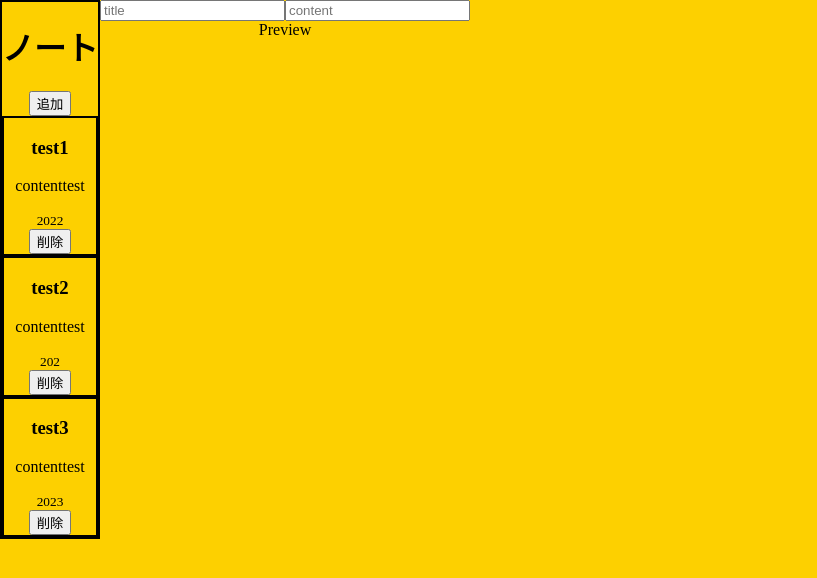
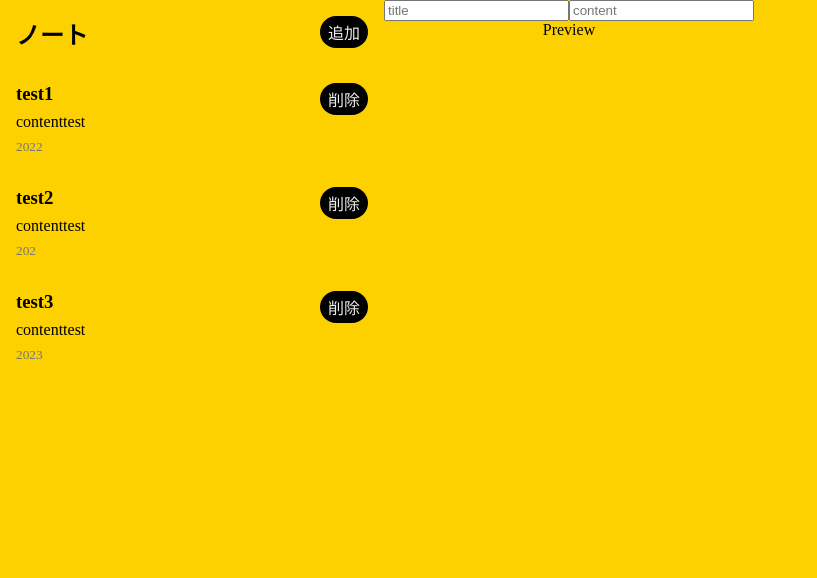
Before and after one commit to kentem-hi-murota/ReactTraining, a React (Vite) app: page / in a window 1280 px wide. Shown: the top 578 px of the page, without its empty margins (0-817 px from the left). Built offline with nearby package versions, Linux system fonts and the light colour scheme; no server answers; the HTML template or start-up script is replaced by a standard one.

Commit message:
ノートリストのスタイリング

```diff
--- a/src/Components/Note/Components/NoteList/NoteList.tsx
+++ b/src/Components/Note/Components/NoteList/NoteList.tsx
@@ -6,41 +6,112 @@ const NoteList = () => {
       title: 'test1',
       content: 'contenttest',
       editedTime: '2022',
+      isSelected: false,
     },
     {
       title: 'test2',
       content: 'contenttest',
       editedTime: '202',
+      isSelected: false,
     },
     {
       title: 'test3',
       content: 'contenttest',
       editedTime: '2023',
+      isSelected: false,
     },
   ];
 
   return (
-    <div css={tmpStyle}>
+    <div css={sideBarStyle}>
+      <section css={sideBarHeadStyle}>
         <h1>ノート</h1>
-      <button>追加</button>
+        <button css={buttonStyle}>追加</button>
+      </section>
+      <ul css={listStyle}>
         {NoteExample.map((note) => {
           return (
-          <div key={note.title} css={tmpStyle}>
+            <li key={note.title} className={note.isSelected ? 'isSelected' : ''}>
               <div>
-              <h3>{note.title}</h3>
-              <p>{note.content}</p>
-              <small>{note.editedTime}</small>
+                <h3 css={h3Style}>{note.title}</h3>
+                <p css={paragraphStyle}>{note.content}</p>
+                <small css={smallStyle}>{note.editedTime}</small>
               </div>
-            <button>削除</button>
-          </div>
+              <button css={buttonStyle}>削除</button>
+            </li>
           );
         })}
+      </ul>
     </div>
   );
 };
 
-const tmpStyle = css({
-  border: '2px solid black',
+const sideBarStyle = css({
+  width: '30%',
+  height: '100vh',
+  boxSizing: 'border-box',
+});
+
+const sideBarHeadStyle = css({
+  display: 'flex',
+  justifyContent: 'space-between',
+  padding: '16px',
+
+  h1: css({
+    margin: '0',
+  }),
+});
+
+const buttonStyle = css({
+  all: 'unset',
+  borderRadius: '16px',
+  background: 'black',
+  textAlign: 'center',
+  color: '#EEE',
+  height: '32px',
+  width: '48px',
+
+  '&:hover': {
+    opacity: '0.8',
+    cursor: 'pointer',
+  },
+});
+
+const listStyle = css({
+  margin: 0,
+  padding: 0,
+  overflowY: 'scroll',
+  height: 'calc(100vh - 68px)',
+
+  '&>li': css({
+    justifyContent: 'space-between',
+    display: 'flex',
+    textAlign: 'left',
+    padding: '16px',
+
+    '&.isSelected, &:hover': css({
+      background: '#b79600',
+    }),
+
+    '&:hover': css({
+      cursor: 'pointer',
+    }),
+  }),
+});
+
+const h3Style = css({
+  margin: 0,
+});
+
+const paragraphStyle = css({
+  margin: 0,
+  marginTop: '8px',
+});
+
+const smallStyle = css({
+  display: 'block',
+  color: '#777',
+  marginTop: '8px',
 });
 
 export default NoteList;
```
Lines whose indentation alone changed are shown as unchanged.
